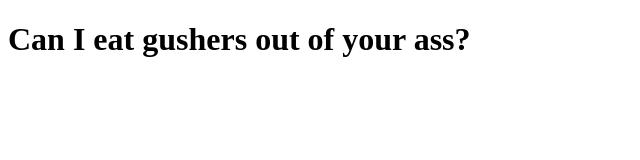
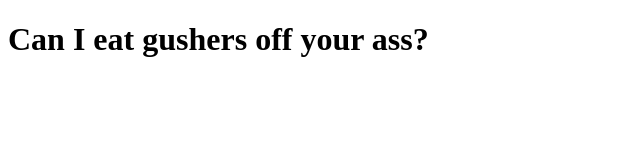
Before and after one commit to colin1227/lofiNchill, a website: page wut.html in a window 1280 px wide. Shown: the whole page, without its empty margins (0-640 px from the left). Drawn offline with nearby package versions, Linux system fonts and the light colour scheme.

Commit message:
update text

```diff
--- a/wut.html
+++ b/wut.html
@@ -10,7 +10,7 @@
   const headerText = $(".bruh");
 
   // constant variables
-  const sentence = "Can I eat gushers out of your ass?";
+  const sentence = "Can I eat gushers off your ass?";
 
   const handleType = (character, wait) => {
     setTimeout(() => {
```
Also changed, not shown: dist/index.html, 1 other file.
